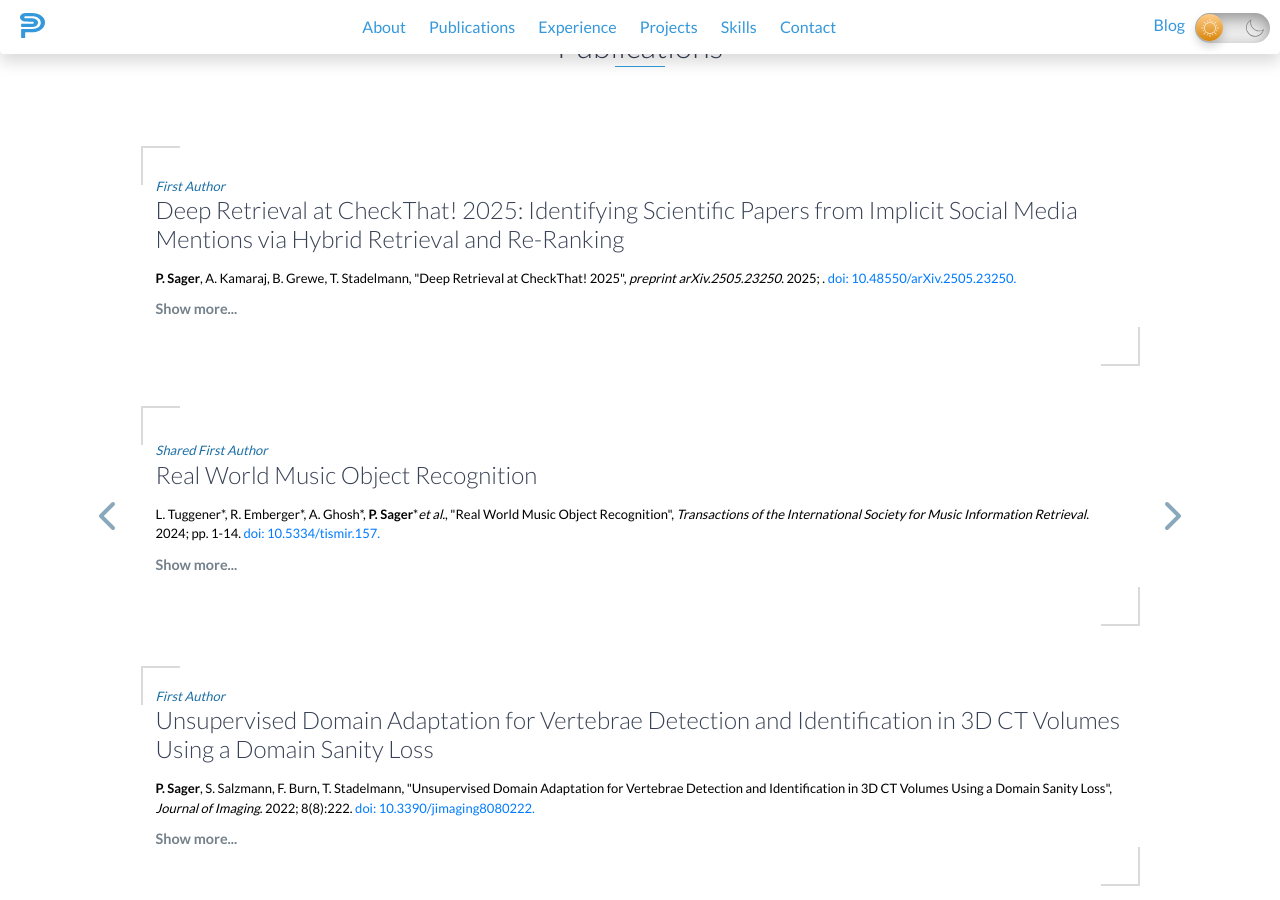
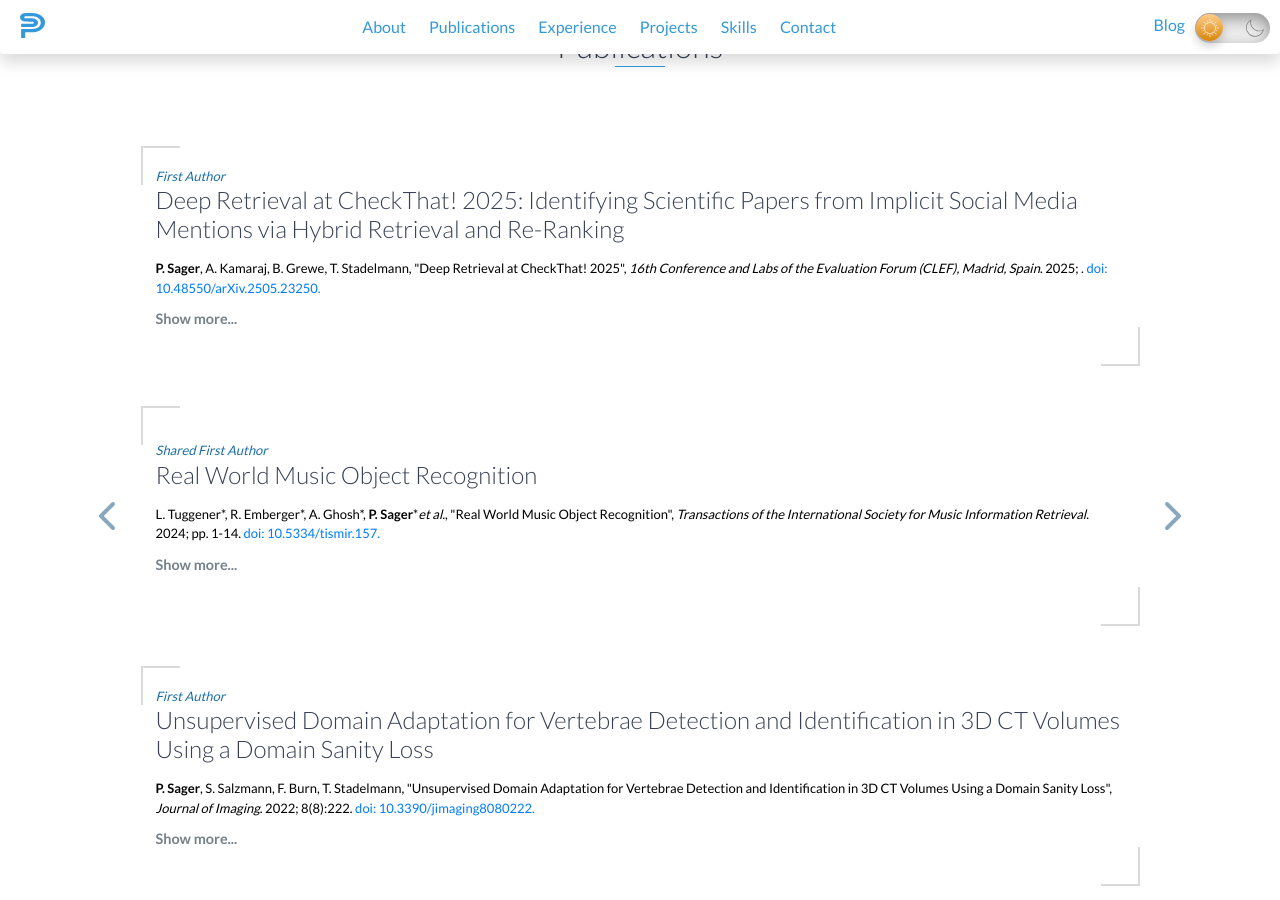
Before and after one commit to sagerpascal/sagerpascal.github.io, a Jekyll site: the page built from index.html, in a window 1280 px wide and 900 px high, scrolled down 1694 px. Built offline with Jekyll 4.4.1, drawn with Linux system fonts in a browser that asks for light colours; nearby versions of some CDN libraries; library files that are not in the unit come from our copies; part of the change alters nothing that is shown.

```diff
--- a/index.html
+++ b/index.html
@@ -23,6 +23,9 @@ id: index
 </div>
 
 {% include about-me.html %}
+
+{% include publication-details.html modalId="sds3Modal" modalLabel="sds3ModalLabel" title="Hounsfield Unit Ranges as Inductive Bias for Intra-Clinical Learning of Data-Efficient CT Segmentation Models"
+url="https://ieeexplore.ieee.org/document/11081481" imagePath="/assets/images/sds3.png" abstract="Automated tissue segmentation in medical imaging plays a critical role in clinical AI-assisted decision-making, and particularly in the assessment of body composition from CT scans. However, acquiring data and annotations of sufficient quality to train deep-learning models is expensive and time-consuming. In this work, we propose a novel approach to improve data efficiency and model accuracy by leveraging domain knowledge about biologically relevant tissue-specific Hounsfield unit (HU) ranges as an inductive bias for learning. Specifically, we extend the input representation of deep learning-based segmentation models with binary masks indicating potential tissue types, where each binary mask is created from thresholds derived from medical literature. Our method not only enhances segmentation performance by up to 5% for intramuscular adipose tissue but surpasses the performance of the baseline model with 50% of the training data. Our easy-to-apply method thus improves data efficiency and facilitates the development and use of segmentation models in resource-constrained clinical settings."%}
 
 {% include publication-details.html modalId="clefModal" modalLabel="clefModalLabel" title="Deep Retrieval at CheckThat! 2025: Identifying Scientific Papers from Implicit Social Media Mentions via Hybrid Retrieval and Re-Ranking"
 url="https://doi.org/10.48550/arXiv.2505.23250" imagePath="/assets/images/clef.png"
@@ -158,7 +161,7 @@ to resolve these challenges by embracing them."%}
                         title="Deep Retrieval at CheckThat! 2025: Identifying Scientific Papers from Implicit Social Media Mentions via Hybrid Retrieval and Re-Ranking"
                         title_short="Deep Retrieval at CheckThat! 2025"
                         author_note="First Author"
-                        author="<b>P. Sager</b>, A. Kamaraj, B. Grewe, T. Stadelmann" useEtAl=false journal="preprint arXiv.2505.23250"
+                        author="<b>P. Sager</b>, A. Kamaraj, B. Grewe, T. Stadelmann" useEtAl=false journal="16th Conference and Labs of the Evaluation Forum (CLEF), Madrid, Spain"
                         year="2025" pages=""
                         doi_link="https://doi.org/10.48550/arXiv.2505.23250" doi="10.48550/arXiv.2505.23250" %}
 
@@ -187,6 +190,7 @@ to resolve these challenges by embracing them."%}
 
                         {% include publication.html modalName="#gptModal" title="So You Want Your Private LLM at
                         Home? A Survey and Benchmark of Methods for Efficient GPTs"
+                        author_note="Honorable Mention Best Paper Award"
                         title_short="So You Want Your Private LLM at
                         Home? A Survey and Benchmark of Methods for Efficient GPTs"
                         author="L. Tuggener, <b>P. Sager</b>, Y. Taoudi-Benchekroun, B. Grewe" useEtAl=true journal="11th IEEE Swiss Conference on Data
@@ -194,6 +198,15 @@ to resolve these challenges by embracing them."%}
                         year="2024" pages="pp. 205-212"
                         doi_link="https://doi.org/10.1109/SDS60720.2024.00036"
                         doi="10.1109/SDS60720.2024.00036" %}
+
+                        {% include publication.html modalName="#sds3Modal" title="Hounsfield Unit Ranges as Inductive Bias for Intra-Clinical Learning of Data-Efficient CT Segmentation Models"
+                        title_short="Hounsfield Unit Ranges as Inductive Bias for Intra-Clinical Learning of Data-Efficient CT Segmentation Models"
+                        author_note="Shared First Author | Best Paper Award"
+                        author="B. Meyer*, <b>P. Sager</b>, A. Abdulkadir B. Grewe"
+                        useEtAl=true journal="12th IEEE Swiss Conference on Data
+                        Science (SDS)" year="2025" pages="pp. 1-7"
+                        doi_link="https://ieeexplore.ieee.org/document/11081481"
+                        doi="10.1109/SDS66131.2025.00008" %}
 
                         {% include publication.html modalName="#sdsModal" title="A Survey of Un-, Weakly-, and
                         Semi-Supervised Learning Methods for Noisy, Missing and Partial Labels in Industrial Vision
@@ -205,6 +218,10 @@ to resolve these challenges by embracing them."%}
                         Science (SDS)" year="2021" pages="pp. 26-31"
                         doi_link="https://ieeexplore.ieee.org/document/9474624"
                         doi="10.1109/SDS51136.2021.00012" %}
+
+                    </div>
+
+                    <div class="carousel-item">
 
                         {% include publication.html modalName="#consensusModal" title="Consensus Task Interaction Trace
                         Recommender to Guide Developers’ Software Navigation"
```
Also changed, not shown: assets/images/sds3.png (added).
